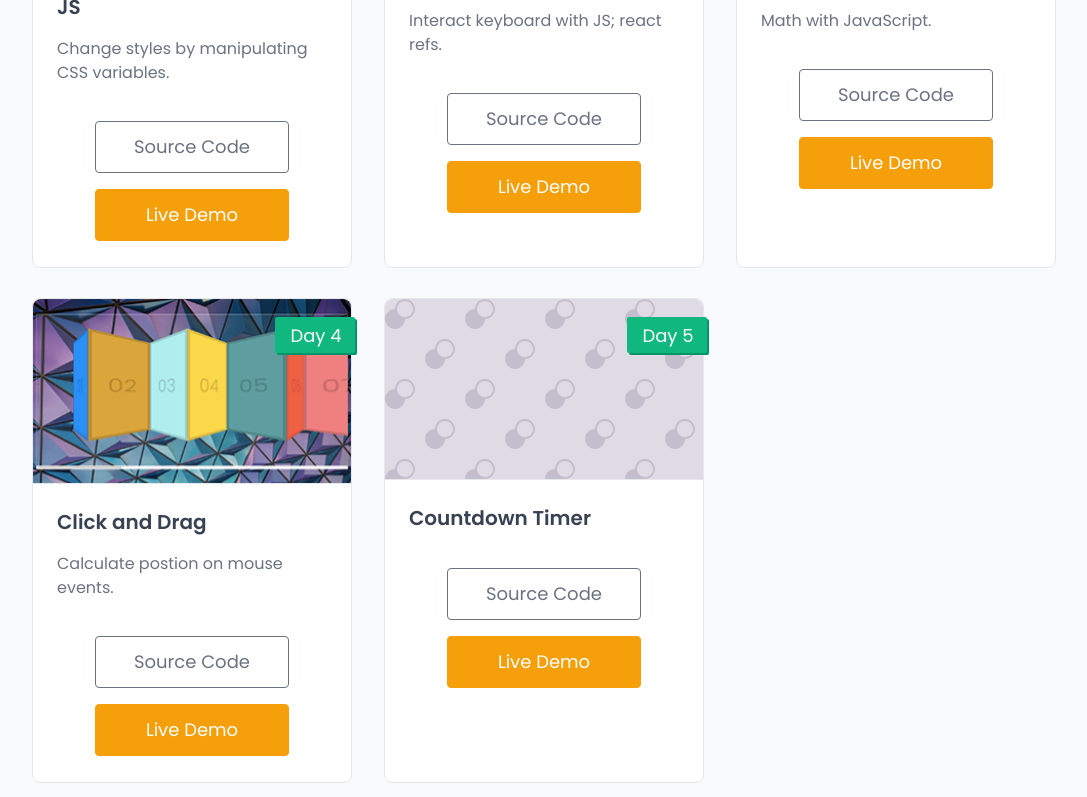
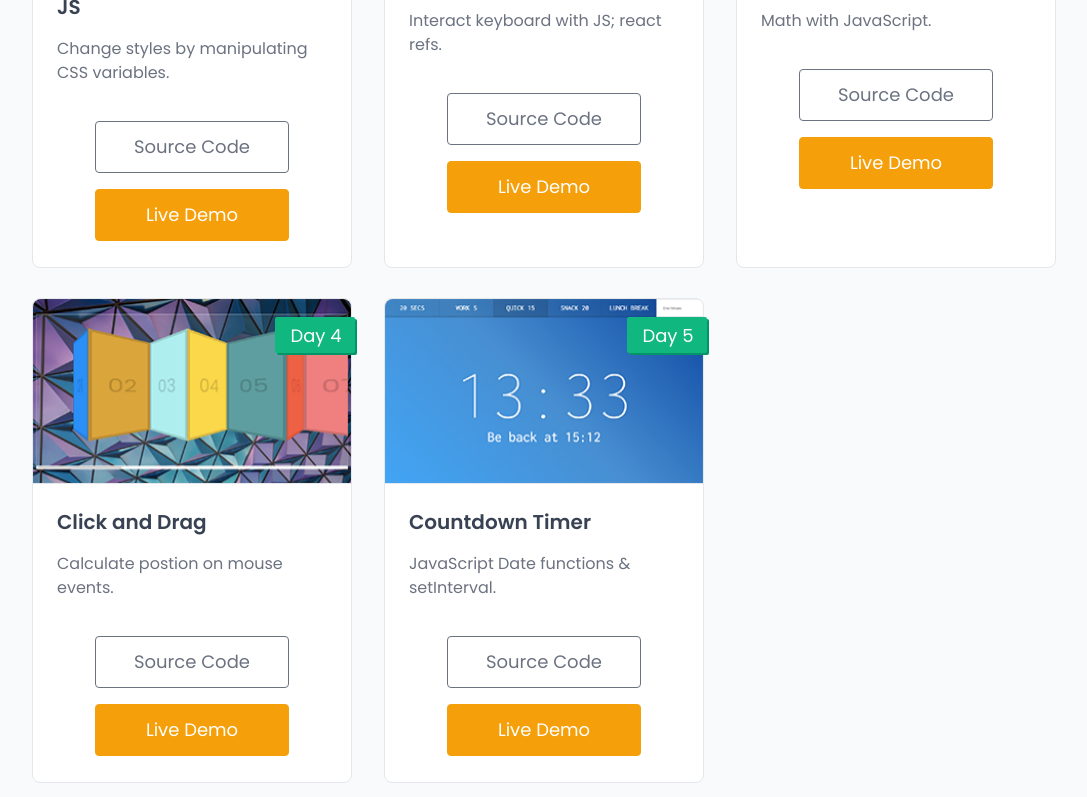
Before and after one commit to cyishere/react-ts-30, a Next.js app: page / in a window 1280 px wide. Shown: the part 594-1391 px from the top of the page, without its empty margins (96-1183 px from the left). Built offline with nearby package versions, Linux system fonts and the light colour scheme.

Commit message:
Day 5: Update styles and readme

```diff
--- a/components/CountdownTimer/CountdownTimer.module.css
+++ b/components/CountdownTimer/CountdownTimer.module.css
@@ -14,6 +14,7 @@
 .timer {
   display: flex;
   flex-direction: column;
+  min-height: 100%;
 }
 
 .timerControls {
--- a/data/projects.ts
+++ b/data/projects.ts
@@ -43,8 +43,8 @@ export const PROJECTS: ProjectType[] = [
   {
     id: 5,
     title: "Countdown Timer",
-    description: "",
-    screenshot: "",
+    description: "JavaScript Date functions & setInterval.",
+    screenshot: "/screenshots/05-countdown-timer.png",
     code: "https://github.com/cyishere/react-ts-30/componentes/CountdownTimer/CountdownTimer.tsx",
     demo: "/05-countdown-timer",
   },
```
Also changed, not shown: public/screenshots/05-countdown-timer.png (added), 1 other file (tests, documents, lock files or other folders).
